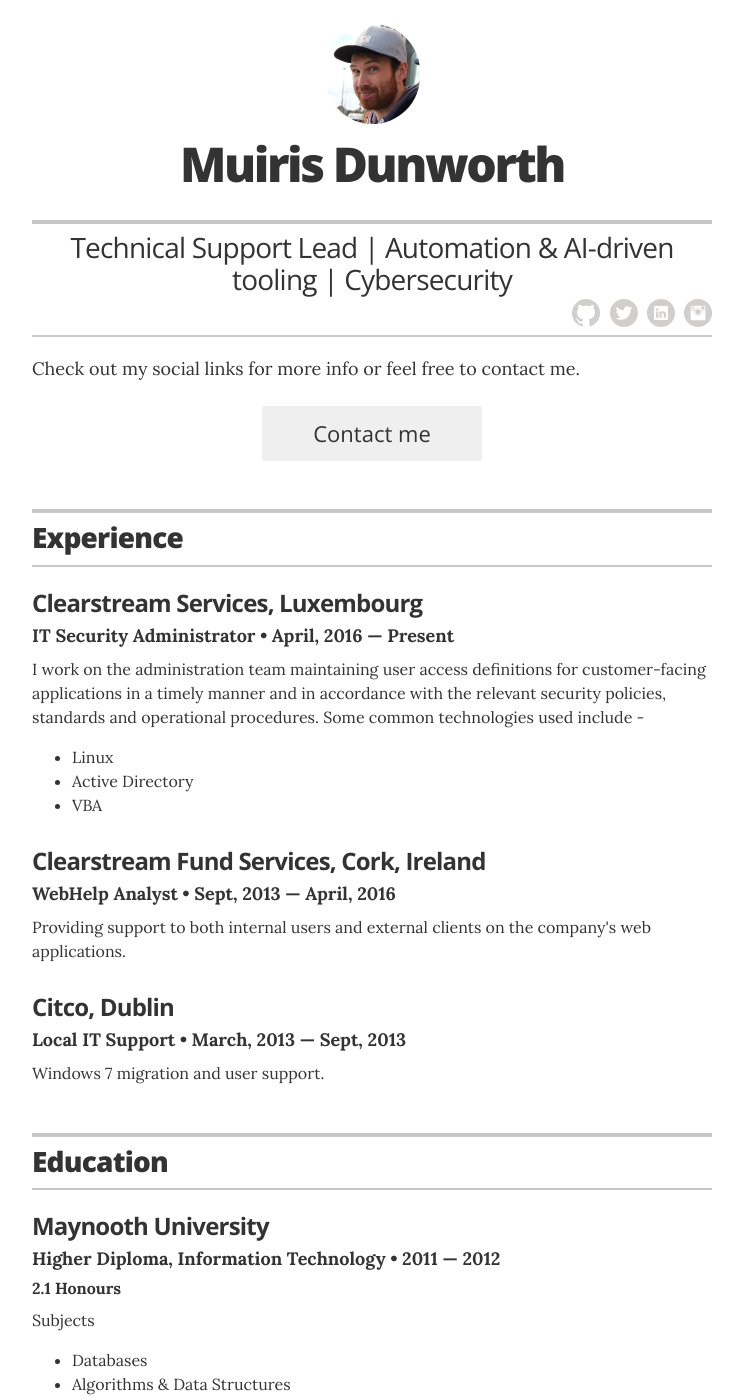
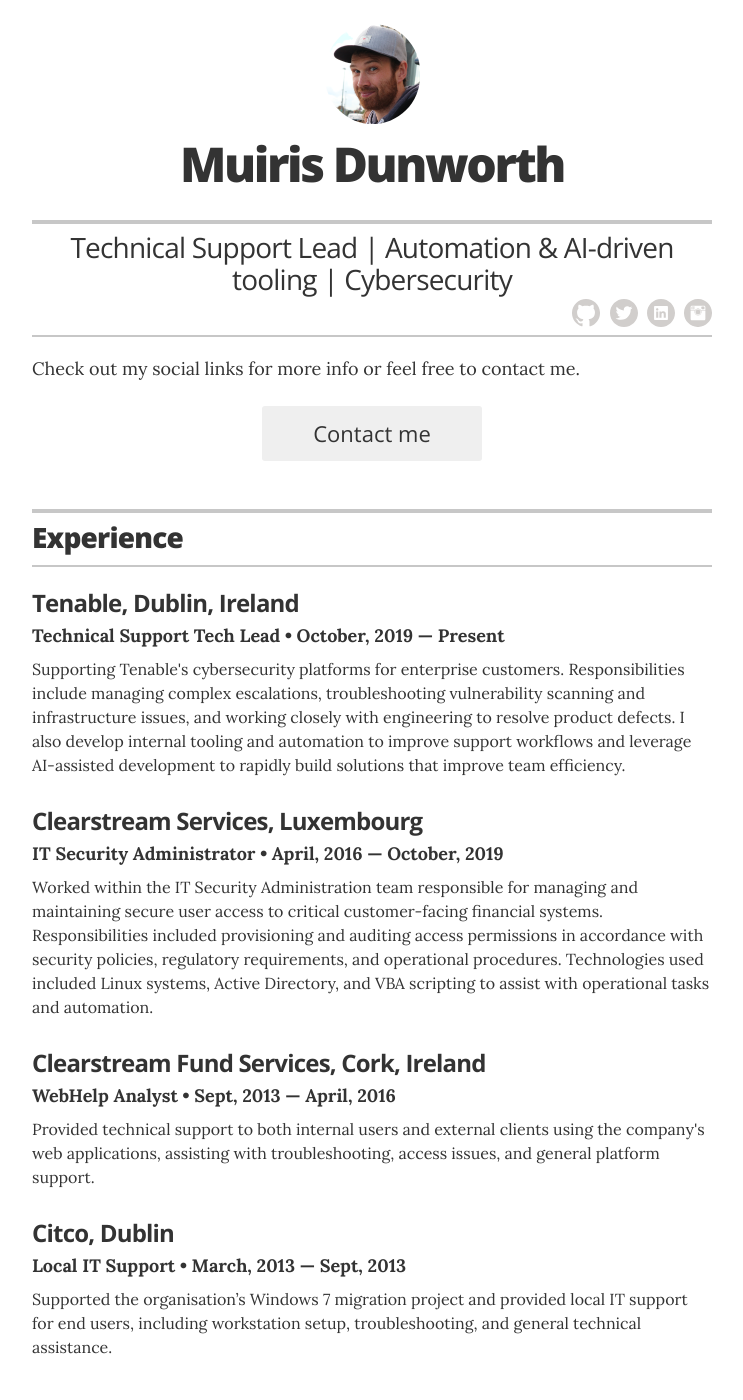
Before and after one commit to muiris/muiris.github.io, a Jekyll site: the page built from index.html, in a window 1280 px wide and 1400 px high. Shown: the whole window, without its empty margins (268-1011 px from the left). Built offline with Jekyll 4.4.1, drawn with Linux system fonts in a browser that asks for light colours.

Commit message:
Update experience.yml

```diff
--- a/_data/experience.yml
+++ b/_data/experience.yml
@@ -1,19 +1,25 @@
 # Jobs
+
+# Tenable
+- company: Tenable, Dublin, Ireland
+  position: Technical Support Tech Lead
+  duration: October, 2019 &mdash; Present
+  summary: Supporting Tenable's cybersecurity platforms for enterprise customers. Responsibilities include managing complex escalations, troubleshooting vulnerability scanning and infrastructure issues, and working closely with engineering to resolve product defects. I also develop internal tooling and automation to improve support workflows and leverage AI-assisted development to rapidly build solutions that improve team efficiency.
+
 # Clearstream Luxembourg
 - company: Clearstream Services, Luxembourg
   position: IT Security Administrator
-  duration: April, 2016 &mdash; Present
-  summary:  I work on the administration team maintaining user access definitions for customer-facing applications in a timely manner and in accordance with the relevant security policies, standards and operational procedures. Some common technologies used include -	<ul class="resume-item-list"><li>Linux</li><li>Active Directory</li><li>VBA</li></ul>
+  duration: April, 2016 &mdash; October, 2019
+  summary: Worked within the IT Security Administration team responsible for managing and maintaining secure user access to critical customer-facing financial systems. Responsibilities included provisioning and auditing access permissions in accordance with security policies, regulatory requirements, and operational procedures. Technologies used included Linux systems, Active Directory, and VBA scripting to assist with operational tasks and automation.
 
 # Clearstream Cork
 - company: Clearstream Fund Services, Cork, Ireland
   position: WebHelp Analyst
-  duration:  Sept, 2013 &mdash; April, 2016
-  summary: Providing support to both internal users and external clients on the company's web applications.
-
+  duration: Sept, 2013 &mdash; April, 2016
+  summary: Provided technical support to both internal users and external clients using the company's web applications, assisting with troubleshooting, access issues, and general platform support.
 
 # Citco
 - company: Citco, Dublin
   position: Local IT Support
-  duration:   March, 2013  &mdash; Sept, 2013
-  summary: Windows 7 migration and user support.
+  duration: March, 2013 &mdash; Sept, 2013
+  summary: Supported the organisation’s Windows 7 migration project and provided local IT support for end users, including workstation setup, troubleshooting, and general technical assistance.
```
